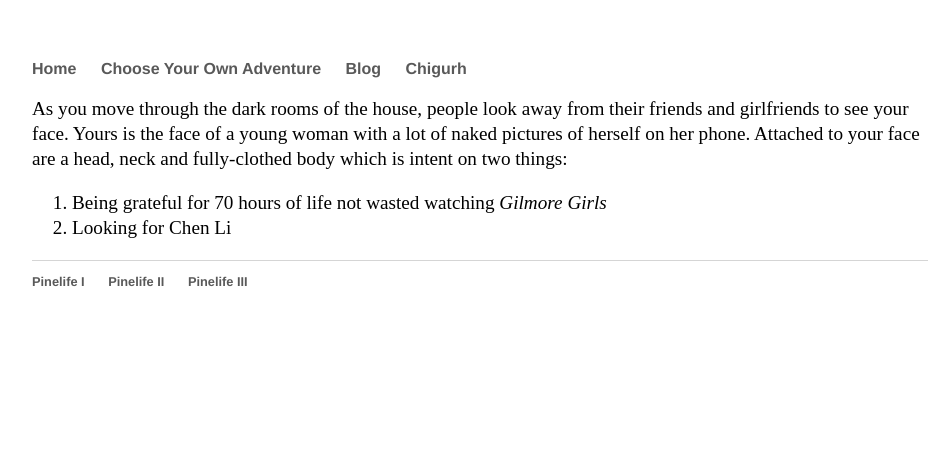
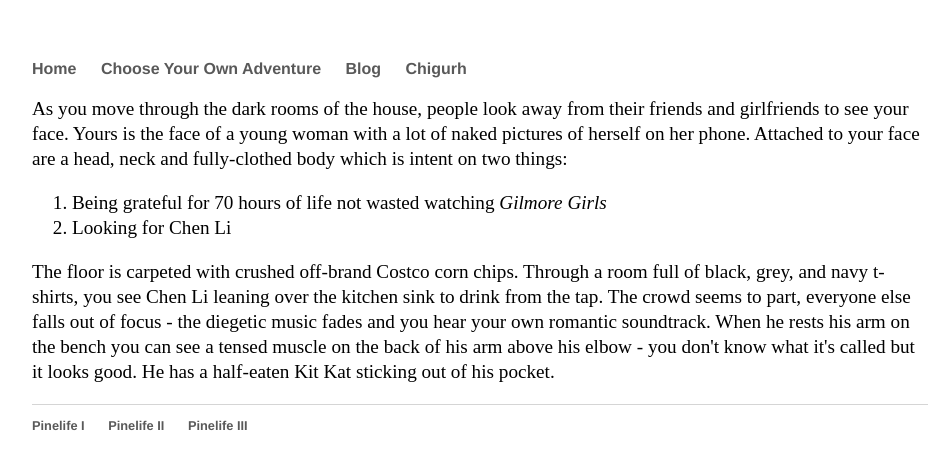
Before and after one commit to Pinelife/pinelife.github.io, a Jekyll site: the page built from Hellhole/Room6.html, in a window 1280 px wide. Shown: the top 470 px of the page, without its empty margins (160-1111 px from the left). Built offline with Jekyll 4.4.1, drawn with Linux system fonts in a browser that asks for light colours.

Commit message:
Update Room6.html

```diff
--- a/Hellhole/Room6.html
+++ b/Hellhole/Room6.html
@@ -10,5 +10,8 @@ title: Pinelife
   <li>Being grateful for 70 hours of life not wasted watching <i>Gilmore Girls</i></li>
   <li>Looking for Chen Li</li>
 </ol>
-<p>
+<p>The floor is carpeted with crushed off-brand Costco corn chips. Through a room full of black, grey, and navy t-shirts, you see Chen Li
+  leaning over the kitchen sink to drink from the tap. The crowd seems to part, everyone else falls out of focus - the diegetic music fades and you hear your own romantic soundtrack.
+  When he rests his arm on the bench you can see a tensed muscle on the back of his arm above his elbow - you don't know what it's called
+  but it looks good. He has a half-eaten Kit Kat sticking out of his pocket.
 </p>
```
